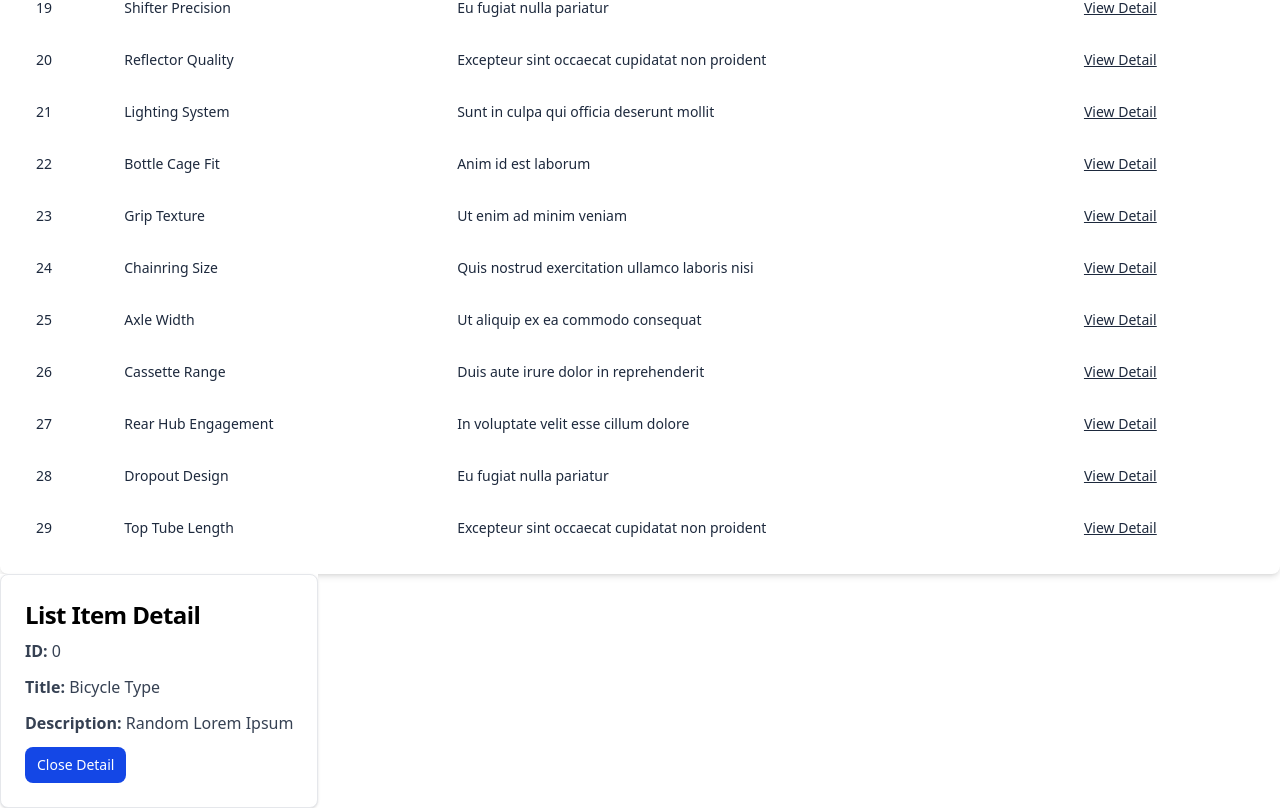
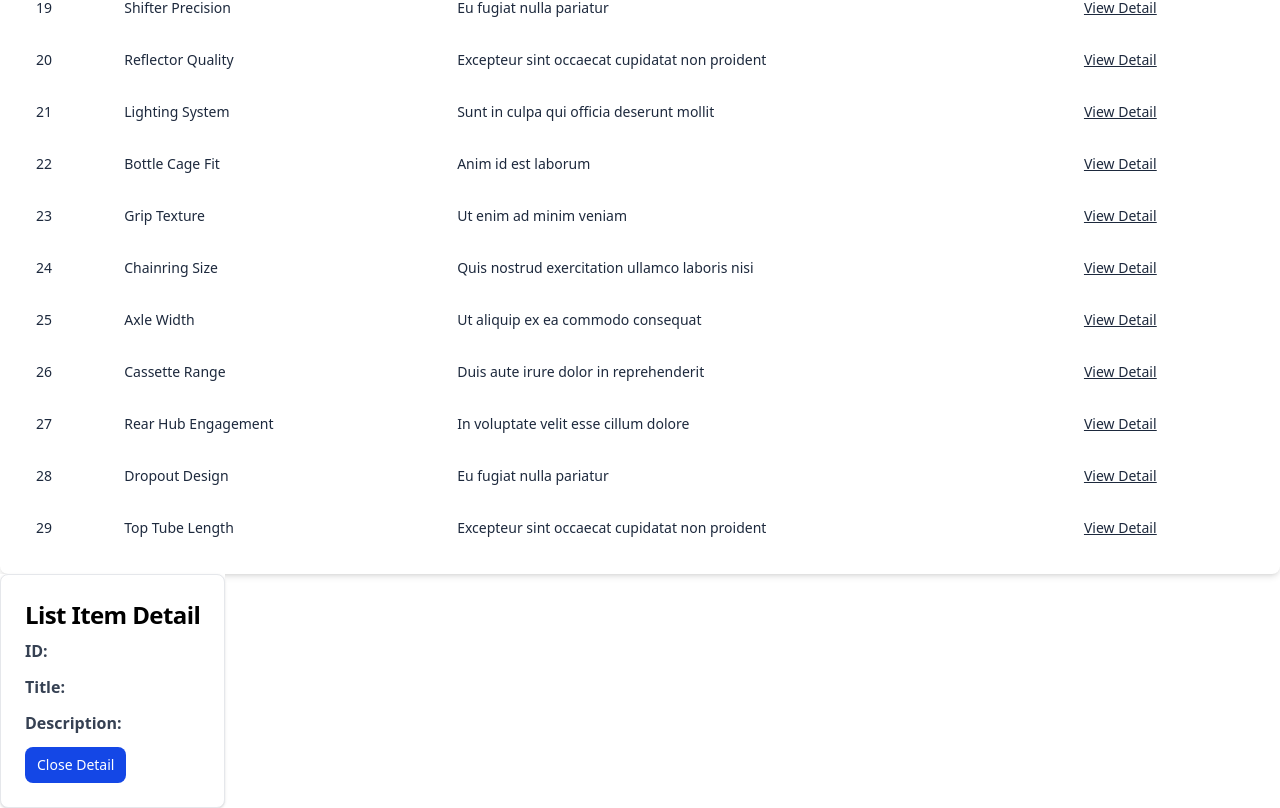
Before and after one commit to newmediapilot/react-19-bike-shop, a React (Vite) app: page / in a window 1280 px wide. Shown: the part 1179-1987 px from the top of the page. Built offline with nearby package versions, Linux system fonts and the light colour scheme; data requests are answered from the project's data file.

Commit message:
Update Index.tsx

```diff
--- a/src/pages/Index.tsx
+++ b/src/pages/Index.tsx
@@ -11,12 +11,13 @@ import * as React from 'react';
 function Index() {
     const listData: ListData = useLoaderData();
     const [searchParams, _] = useSearchParams();
+    const detailParam: string | null =  searchParams.get("detail");
     const detailData = listData.find(item => item.id === Number(searchParams.get("detail")));
     return (
         <>
             <Search/>
             <Listings list={listData}/>
-            <DetailDialog detail={detailData}/>
+            <DetailDialog detail={detailParam !== null && detailData}/>
         </>
     )
 }
```
